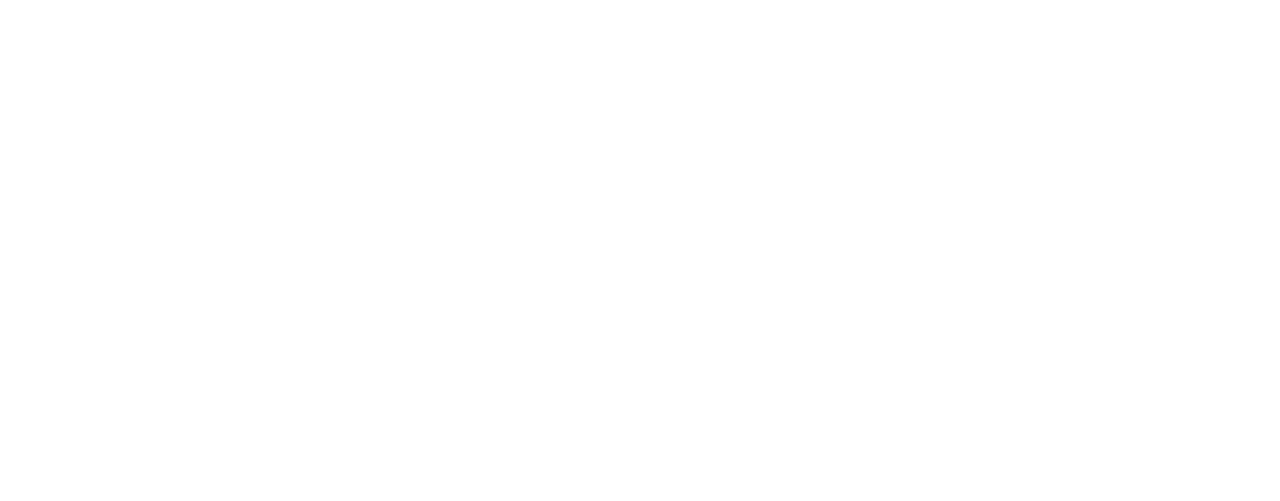
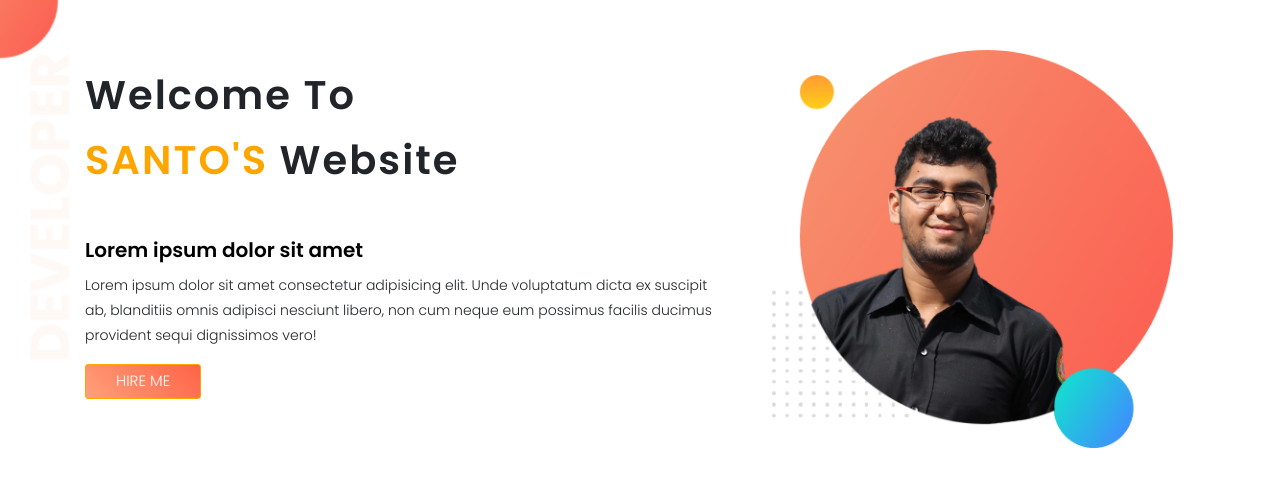
Before and after one commit to SantoShakil01/web-portfolio, a plain HTML site: page index.html in a window 1280 px wide. Drawn offline with nearby package versions, Linux system fonts and the light colour scheme.

Commit message:
Added Hero Part

```diff
--- a/css/style.scss
+++ b/css/style.scss
@@ -4,3 +4,64 @@ $primary_color: orange;
 body, h1, h2, h3, h4, h5, h6, p, a{
     font-family: 'Poppins', sans-serif;
 }
+
+/*=========Hero section=========*/
+.hero-section{
+    background: url('../images/top-banner.png');
+    // background-size: cover;
+    background-repeat: no-repeat;
+    padding: 50px 0px;
+    // max-height: 600px;
+
+    .hero-content{
+        padding-top: 20px;
+        h2{
+            font-size: 40px;
+            font-weight: 600;
+            line-height: 50px;
+            letter-spacing: 2px;
+            margin-bottom: 15px;
+            span{
+                color: $primary_color;
+                text-transform: uppercase;
+            }
+        }
+
+        h5{
+            font-size: 20px;
+            line-height: 30px;
+            color: #000;
+            font-weight: bold;
+            margin-top: 50px;
+        }
+        p{
+            font-size: 14px;
+            line-height: 25px;
+            font-weight: 300;
+        }
+
+        a.cs-btn{
+            text-decoration: none;
+            font-size: 15px;
+            text-transform: uppercase;
+            color: #fff;
+            border-radius: 3px;
+            border: 1px solid $primary_color;
+            transition: 0.6s;
+            background-image: linear-gradient(45deg, lightSalmon, tomato);
+            padding: 5px 30px;
+            &:hover{
+                color: $primary_color;
+                background: #fff;
+            }
+        }
+    }
+
+    .hero-image{
+        img{
+            max-width: 90%;
+            margin: 0 auto;
+            display: block;
+        }
+    }
+}
--- a/index.html
+++ b/index.html
@@ -3,10 +3,10 @@
 <head>
     <meta charset="UTF-8">
     <meta name="viewport" content="width=device-width, initial-scale=1.0">
-    <title>Web Portfolio</title>
+    <title>Santo Shakil || Web Portfolio</title>
 
     <!-- google fonts -->
-    <link href="https://fonts.googleapis.com/css2?family=Poppins:ital,wght@0,800;1,400&display=swap" rel="stylesheet">
+    <link href="https://fonts.googleapis.com/css2?family=Poppins:wght@300;600&display=swap" rel="stylesheet">
     <!-- BS4 CSS -->
     <link rel="stylesheet" href="https://maxcdn.bootstrapcdn.com/bootstrap/4.0.0/css/bootstrap.min.css" integrity="sha384-Gn5384xqQ1aoWXA+058RXPxPg6fy4IWvTNh0E263XmFcJlSAwiGgFAW/dAiS6JXm" crossorigin="anonymous">
     <!-- custom css -->
@@ -14,7 +14,31 @@
 </head>
 <body>
 
+    <!-- ===========================================
+                        Hero Section
+        ============================================ -->
+    <div class="hero-section">
+        <div class="container">
+            <div class="row">
+                <div class="col-sm-7">
+                    <div class="hero-content">
+                        <h2>Welcome To</h2>
+                        <h2><span>Santo's</span> Website</h2>
 
+                        <h5>Lorem ipsum dolor sit amet</h5>
+                        <p>Lorem ipsum dolor sit amet consectetur adipisicing elit. Unde voluptatum dicta ex suscipit ab, blanditiis omnis adipisci nesciunt libero, non cum neque eum possimus facilis ducimus provident sequi dignissimos vero!</p>
+
+                        <a target="_blank" href="https://www.linkedin.com/in/shmollah1" class="btn btn-lg cs-btn">Hire Me</a>
+                    </div>
+                </div>
+                <div class="col-sm-5">
+                    <div class="hero-image">
+                        <img src="images/shakil1.png" alt="" class="img-fluid">
+                    </div>
+                </div>
+            </div>
+        </div>
+    </div>
 
 
 
```
Also changed, not shown: css/style.css.
